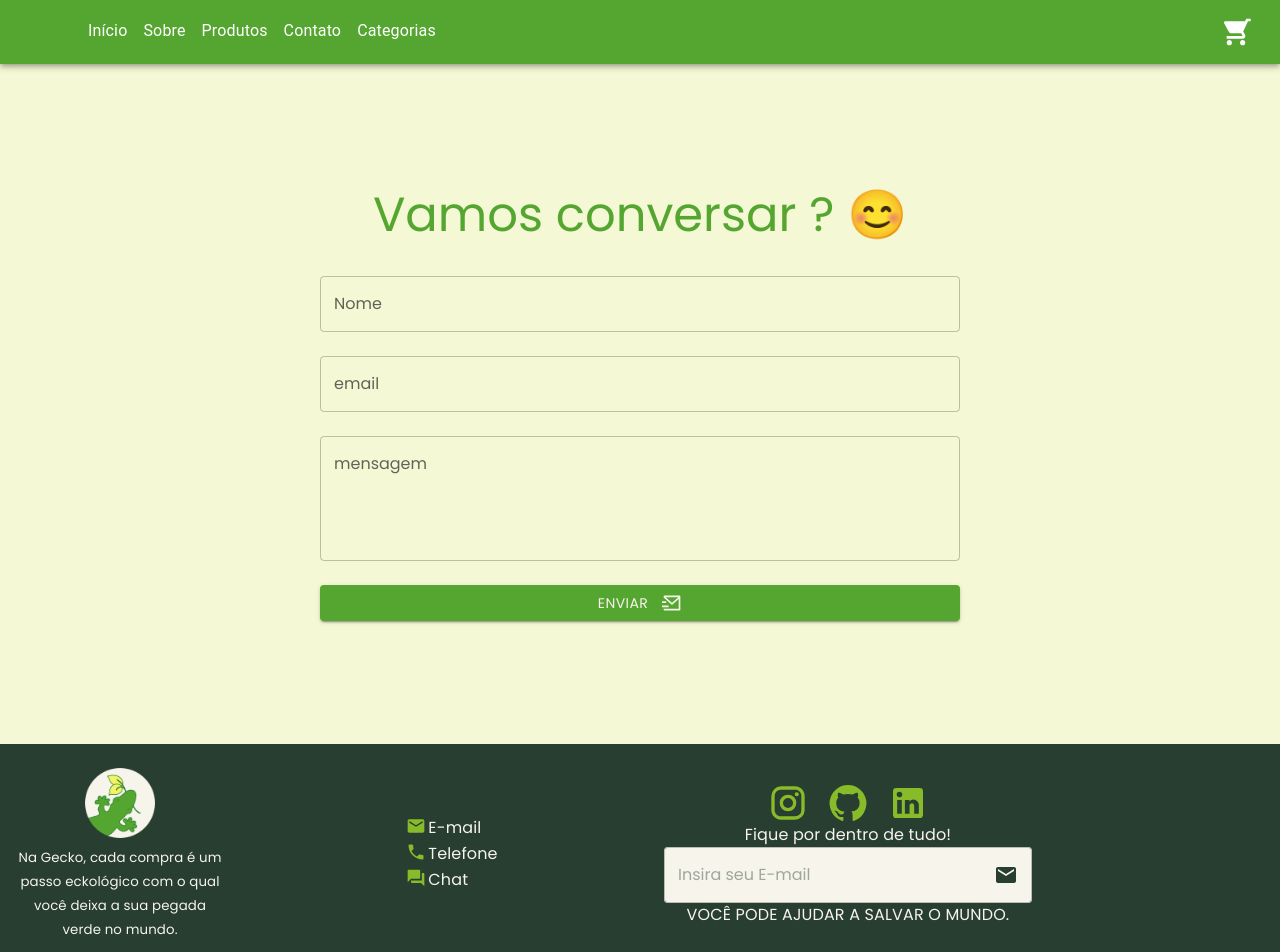
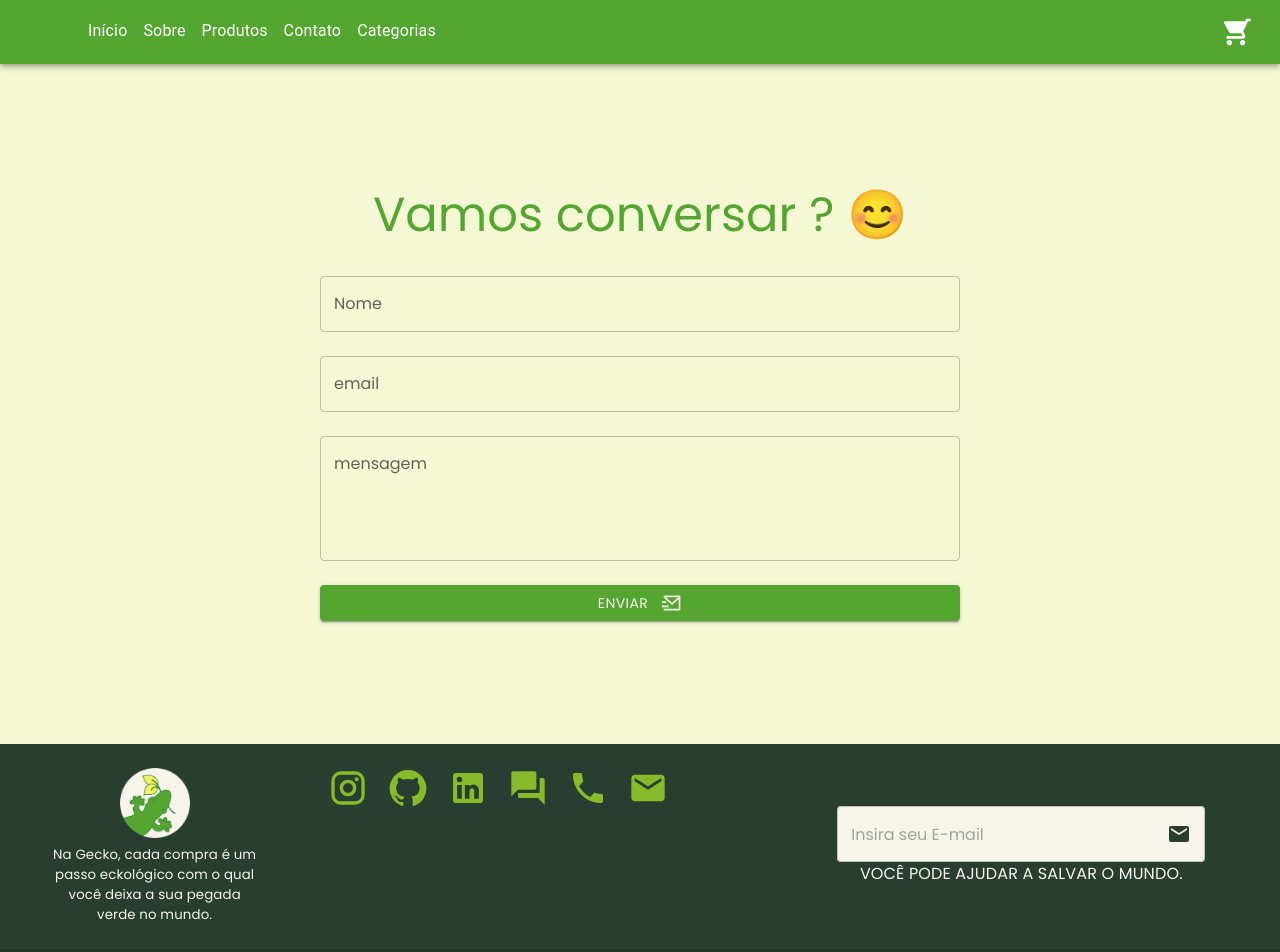
Before and after one commit to ProjetoGecko/frontend, a React (Vite) app: page /contato in a window 1280 px wide. Shown: the top 952 px of the page. Built offline with nearby package versions, Linux system fonts and the light colour scheme.

Commit message:
footer atualizações

```diff
--- a/src/components/static/Footer/Footer.css
+++ b/src/components/static/Footer/Footer.css
@@ -18,6 +18,12 @@
     position: relative;
     margin: 0 auto;
     text-align: center;
+    display: flex;
+    justify-content: space-around;
+}
+
+.text-redes {
+    color: var(--cor1);
 }
 
 .footer_contacts {
@@ -47,6 +53,9 @@
 
 .footer_social_midia {
     gap: 20px;
+    display:flex;
+    align-items: stretch;
+    justify-content: start;
 }
 
 /*  Quando passar o mouse, tem uma animação.   */
@@ -98,9 +107,12 @@
 }
 
 .Slogan {
+    display: inline;
+}
+
+.Slogan-texto{
     color: var(--cor1);
     font-size: smaller !important;
-    display: inline;
 }
 
 .lista_footer {
--- a/src/components/static/Footer/Footer.tsx
+++ b/src/components/static/Footer/Footer.tsx
@@ -18,35 +18,23 @@ function Footer() {
                 <Grid item xs={2} className="footer_contacts">
                     <img className="Slogan" src={Logo} alt="Logo" width="70px" height="70px" />
                     <Grid className="footer_contacts">
-                        <Typography className="Slogan">Na Gecko, cada compra é um passo eckológico com o qual você deixa a sua pegada verde no mundo. </Typography>
+                        <Typography className="Slogan-texto">Na Gecko, cada compra é um passo eckológico com o qual você deixa a sua pegada verde no mundo. </Typography>
                     </Grid>
                 </Grid>
-                <Grid item xs={4} className="footer-redes">
-                    <ul className="lista_footer">
-                        <li className="textoicones" >
-                            <EmailIcon className="icones" />
-                            <Typography>E-mail</Typography>
-                        </li>
-                        <li className="textoicones">
-                            <LocalPhoneIcon className="icones" />
-                            <Typography>Telefone</Typography>
-                        </li>
-                        <li className="textoicones">
-                            <QuestionAnswerIcon className="icones" />
-                            <Typography>Chat</Typography>
-                        </li>
-                    </ul>
 
+                <Grid item xs={4}>
+                    <Box className="footer_social_midia">
+                        <InstagramIcon className="redes" />
+                        <GitHubIcon className="redes" />
+                        <LinkedInIcon className="redes" />
+                        <QuestionAnswerIcon className="redes" />
+                        <LocalPhoneIcon className="redes" />
+                        <EmailIcon className="redes" />
+                    </Box>
                 </Grid>
+
+
                 <Grid item xs={4} className="footer-inscrevase" display='flex' flexDirection='column' justifyContent='center' alignItems='center' >
-                    <Grid>
-                        <Box display="flex" alignItems="stretch" justifyContent="star" className="footer_social_midia">
-                            <InstagramIcon className="redes" />
-                            <GitHubIcon className="redes" />
-                            <LinkedInIcon className="redes" />
-                        </Box>
-                    </Grid>
-                    <Typography>Fique por dentro de tudo!</Typography>
                     <Box className="caixa_imputs_footer">
                         <TextField color='primary' placeholder="Insira seu E-mail" InputProps={{ endAdornment: <MailIcon /> }} />
                     </Box>
@@ -55,7 +43,7 @@ function Footer() {
             </Grid>
             <Grid className="direitos">
                 <Link to="https://brazil.generation.org/" target="_blank">
-                    <Typography color='textSecondary' variant="subtitle2" gutterBottom align="center">https://brazil.generation.org/</Typography>
+                    <Typography color='#F6F4EB' variant="subtitle2" gutterBottom align="center">https://brazil.generation.org/</Typography>
                 </Link>
             </Grid>
         </>
```
